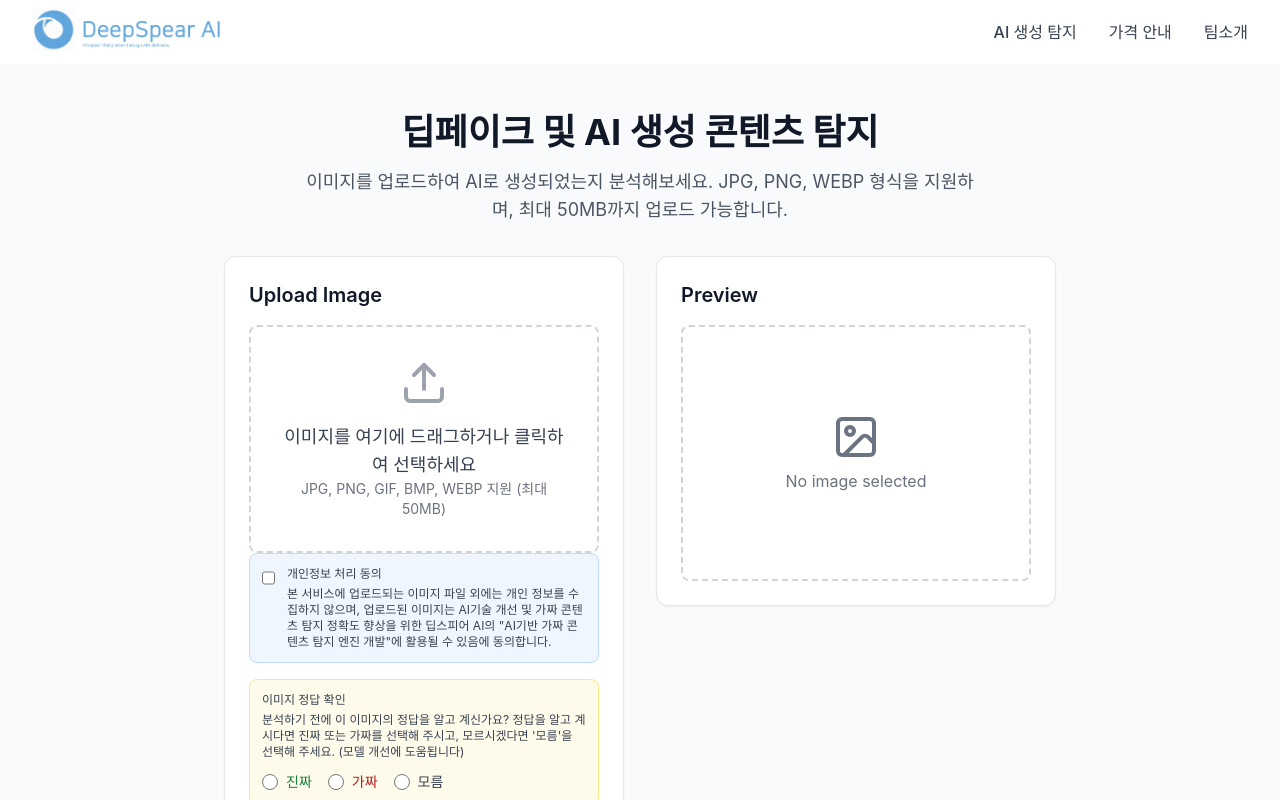
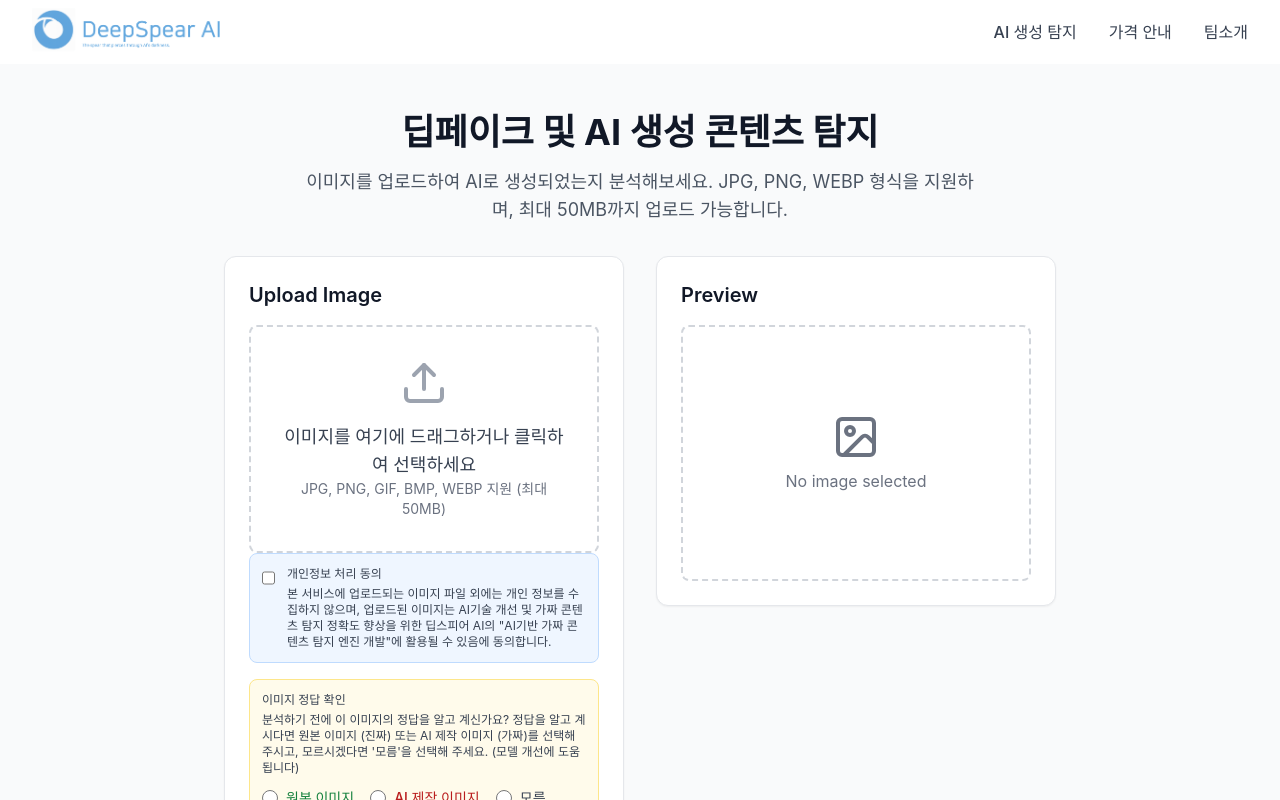
Before and after one commit to yheechan/DeepSpearAI, a React (Create React App) app in the folder client/: page /detect in a window 1280 px wide. Shown: the top 800 px of the page. Built offline with nearby package versions, Linux system fonts and the light colour scheme; no server answers.

Commit message:
Changed radio wording

```diff
--- a/client/src/pages/DetectionPage.js
+++ b/client/src/pages/DetectionPage.js
@@ -247,7 +247,7 @@ const DetectionPage = () => {
                 <div className="text-xs text-gray-700 mb-3">
                   <span className="font-medium">이미지 정답 확인</span>
                   <p className="mt-1">
-                    분석하기 전에 이 이미지의 정답을 알고 계신가요? 정답을 알고 계시다면 진짜 또는 가짜를 선택해 주시고, 모르시겠다면 '모름'을 선택해 주세요. (모델 개선에 도움됩니다)
+                    분석하기 전에 이 이미지의 정답을 알고 계신가요? 정답을 알고 계시다면 원본 이미지 (진짜) 또는 AI 제작 이미지 (가짜)를 선택해 주시고, 모르시겠다면 '모름'을 선택해 주세요. (모델 개선에 도움됩니다)
                   </p>
                 </div>
                 <div className="flex flex-wrap gap-4">
@@ -260,7 +260,7 @@ const DetectionPage = () => {
                       onChange={(e) => setUserLabel(e.target.value)}
                       className="h-4 w-4 text-green-600 focus:ring-green-500 border-gray-300"
                     />
-                    <span className="ml-2 text-sm text-green-700 font-medium">진짜</span>
+                    <span className="ml-2 text-sm text-green-700 font-medium">원본 이미지</span>
                   </label>
                   <label className="flex items-center cursor-pointer">
                     <input
@@ -271,7 +271,7 @@ const DetectionPage = () => {
                       onChange={(e) => setUserLabel(e.target.value)}
                       className="h-4 w-4 text-red-600 focus:ring-red-500 border-gray-300"
                     />
-                    <span className="ml-2 text-sm text-red-700 font-medium">가짜</span>
+                    <span className="ml-2 text-sm text-red-700 font-medium">AI 제작 이미지</span>
                   </label>
                   <label className="flex items-center cursor-pointer">
                     <input
```
